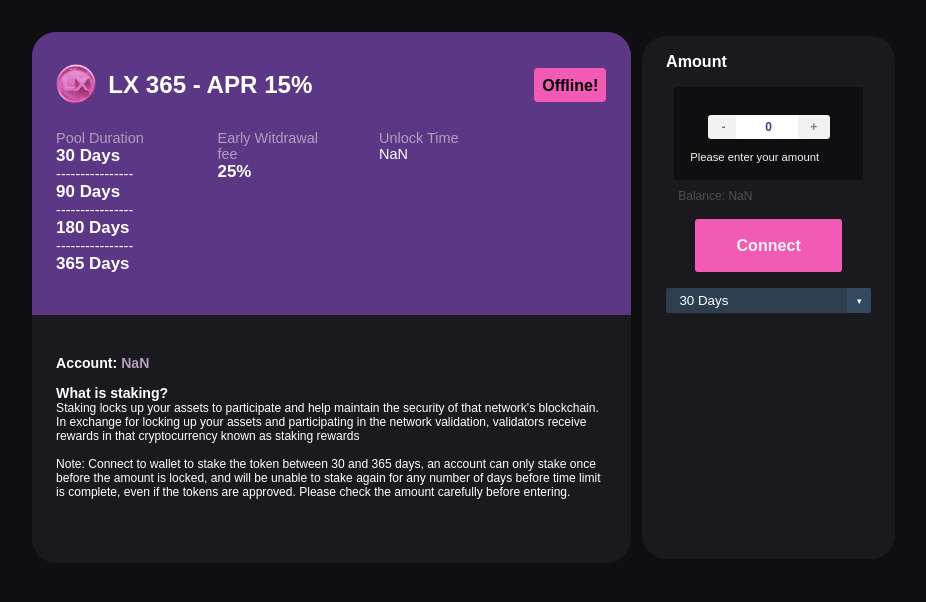
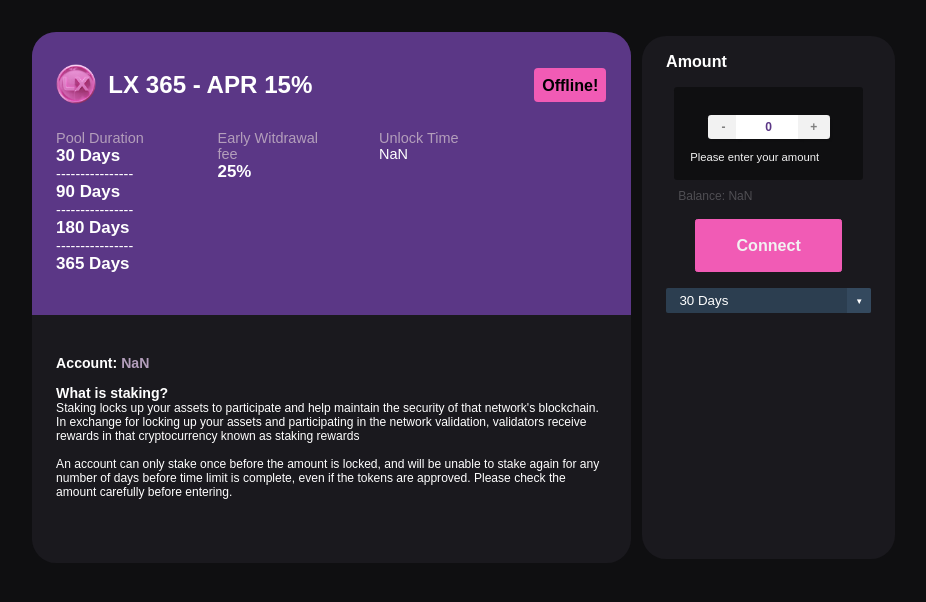
Before and after one commit to mfahadiqbalofcl/LX-DApp, a website with bundled scripts: page index.html in a window 1280 px wide. Shown: the whole page, without its empty margins (176-1102 px from the left). Built offline with nearby package versions, Linux system fonts and the light colour scheme; files whose address does not match are found by name.

Commit message:
Update index.html

```diff
--- a/index.html
+++ b/index.html
@@ -102,9 +102,7 @@
                                     validators receive rewards in that
                                     cryptocurrency known as staking rewards</p>
                                 <br>
-                                <p class="light-font-color-2">Note: Connect to
-                                    wallet to stake the token between 30 and 365
-                                    days, an account can only stake once before
+                                <p class="light-font-color-2">An account can only stake once before
                                     the amount is locked, and will be unable to
                                     stake again for any number of days before
                                     time limit is complete, even if the tokens
```
